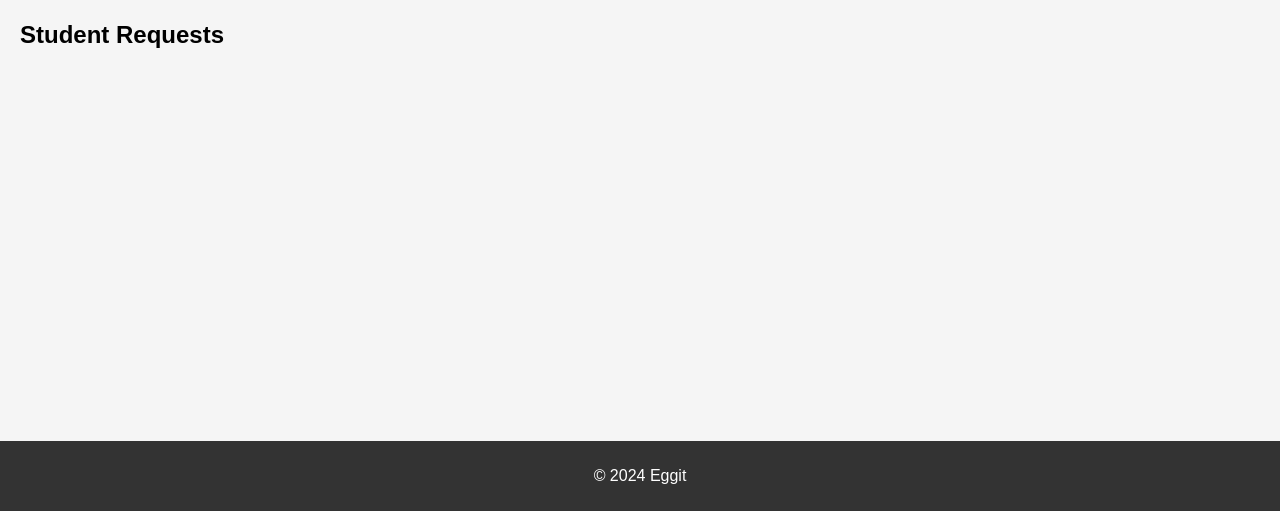
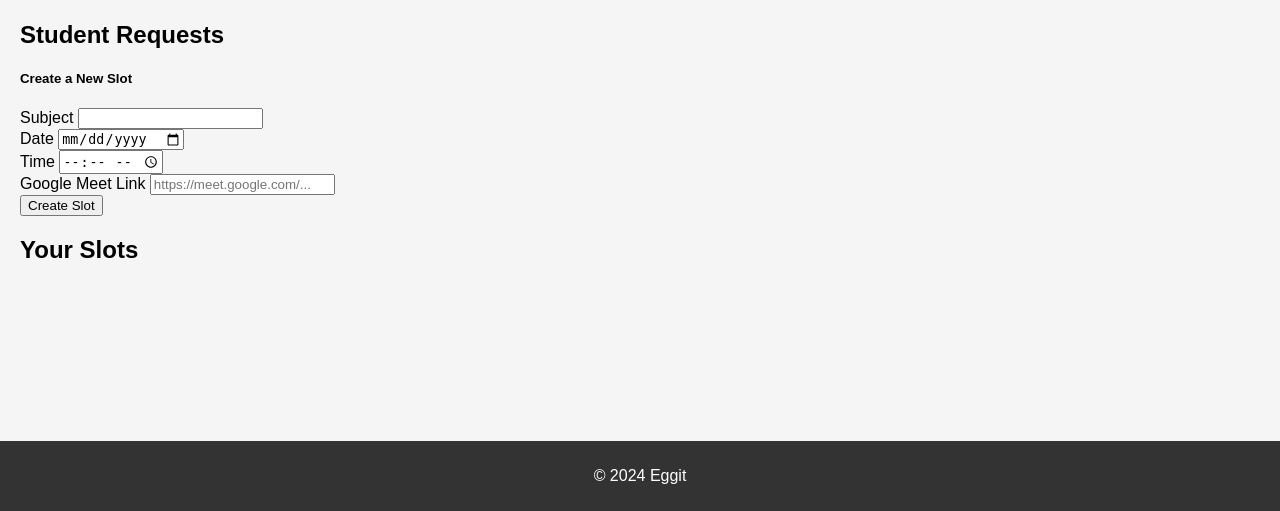
Before and after one commit to sks436/eggit, a Flask app: template templates/tutor.html in a window 1280 px wide. Shown: the part 289-800 px from the top of the page. Run offline with Flask 3, Linux system fonts and the light colour scheme; the template is opened without the code that fills it: values that come from a table or form of the project are taken from there, others are empty.

Commit message:
Create slots for tutor

```diff
--- a/models.py
+++ b/models.py
@@ -66,6 +66,7 @@ class Slot(db.Model):
     date = db.Column(db.Date, nullable=False)
     time = db.Column(db.Time, nullable=False)
     created_at = db.Column(db.DateTime, default=datetime.now(timezone.utc))
+    gmeet_link = db.Column(db.String(255), nullable=True)
 
     # Relationships
     tutor = db.relationship("Tutor", back_populates="slots")
--- a/templates/tutor.html
+++ b/templates/tutor.html
@@ -1,8 +1,5 @@
-{% extends "base.html" %}
-
-{% block title %}Tutor Dashboard{% endblock %}
-
-{% block content %}
+{% extends "base.html" %} {% block title %}Tutor Dashboard{% endblock %} {%
+block content %}
 <h1>Welcome, {{ user.name }} (Tutor)</h1>
 
 <section>
@@ -15,6 +12,7 @@
   </ul>
 </section>
 
+<!-- Section for Student Requests -->
 <section>
   <h2>Student Requests</h2>
   <!-- Example: Iterate over a list of student requests -->
@@ -24,4 +22,100 @@
     {% endfor %}
   </ul>
 </section>
+
+<!-- Modal for Slot Creation -->
+<div
+  class="modal fade"
+  id="createSlotModal"
+  tabindex="-1"
+  role="dialog"
+  aria-labelledby="createSlotModalLabel"
+  aria-hidden="true"
+>
+  <div class="modal-dialog" role="document">
+    <div class="modal-content">
+      <div class="modal-header">
+        <h5 class="modal-title" id="createSlotModalLabel">Create a New Slot</h5>
+      </div>
+      <form method="POST" action="{{ url_for('create_slot') }}">
+        <div class="modal-body">
+          <div class="form-group">
+            <label for="subject">Subject</label>
+            <input
+              type="text"
+              class="form-control"
+              id="subject"
+              name="subject"
+              required
+            />
+          </div>
+          <div class="form-group">
+            <label for="date">Date</label>
+            <input
+              type="date"
+              class="form-control"
+              id="date"
+              name="date"
+              required
+            />
+          </div>
+          <div class="form-group">
+            <label for="time">Time</label>
+            <input
+              type="time"
+              class="form-control"
+              id="time"
+              name="time"
+              required
+            />
+          </div>
+          <div class="form-group">
+            <label for="gmeet_link">Google Meet Link</label>
+            <input
+              type="url"
+              class="form-control"
+              id="gmeet_link"
+              name="gmeet_link"
+              placeholder="https://meet.google.com/..."
+              pattern="https://meet\.google\.com/.+"
+              title="Enter a valid Google Meet link"
+            />
+          </div>
+        </div>
+        <div class="modal-footer">
+          <button type="submit" class="btn btn-primary">Create Slot</button>
+        </div>
+      </form>
+    </div>
+  </div>
+</div>
+
+<!-- Displaying the Slots -->
+<section>
+  <h2>Your Slots</h2>
+  <div class="row">
+    {% for slot in slots %}
+    <div class="col-md-4">
+      <div class="card mb-4">
+        <div class="card-body">
+          <h5 class="card-title">{{ slot.subject }}</h5>
+          <p class="card-text">Date: {{ slot.date }}</p>
+          <p class="card-text">Time: {{ slot.time }}</p>
+          {% if slot.gmeet_link %}
+          <p class="card-text">
+            Google Meet Link:
+            <a href="{{ slot.gmeet_link }}" target="_blank"
+              >{{ slot.gmeet_link }}</a
+            >
+          </p>
+          {% else %}
+          <p class="card-text">No Google Meet link provided.</p>
+          {% endif %}
+        </div>
+      </div>
+    </div>
+    {% endfor %}
+  </div>
+</section>
+
 {% endblock %}
```
Also changed, not shown: controllers.py (+41 -1 lines). Lines whose indentation alone changed are shown as unchanged.
